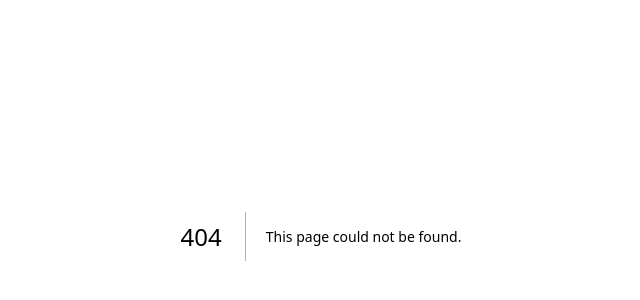
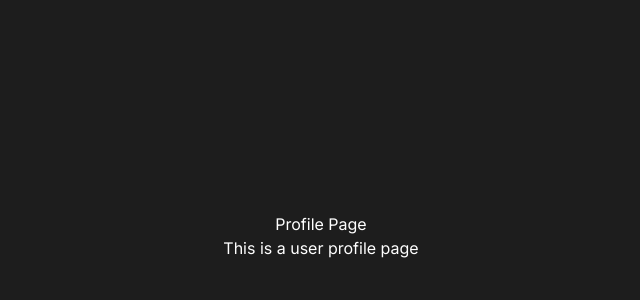
Before and after one commit to aruncode49/NEXT-JS-FULL-STACK-AUTHENTICATION-USING-JWT, a Next.js app: page /profile in a window 1280 px wide. Before the commit this address had no page. Shown: the part 164-464 px from the top of the page, without its empty margins (319-959 px from the left). Built offline with nearby package versions, Linux system fonts and the light colour scheme.

Commit message:
created profile page with dynamic slug or id

```diff
--- a/src/app/login/page.jsx
+++ b/src/app/login/page.jsx
@@ -1,3 +1,5 @@
+import Link from "next/link";
+
 const LoginPage = () => {
   return (
     <div className="flex flex-col justify-center items-center min-h-[100vh]">
@@ -31,6 +33,10 @@ const LoginPage = () => {
           Login
         </button>
       </form>
+
+      <Link href={"/signup"} className="text-blue-500 underline text-sm mt-4">
+        Visit Signup Page
+      </Link>
     </div>
   );
 };
--- /dev/null
+++ b/src/app/profile/[id]/page.jsx
@@ -0,0 +1,12 @@
+const SingleProfilePage = ({ params }) => {
+  const { id } = params;
+  return (
+    <div className="min-h-[100vh] flex flex-col justify-center items-center">
+      <h1>Single Profile Page</h1>
+      <p>This is a single user profile page</p>
+      <p>The id of the user is : {id} </p>
+    </div>
+  );
+};
+
+export default SingleProfilePage;
--- /dev/null
+++ b/src/app/profile/page.jsx
@@ -0,0 +1,10 @@
+const ProfilePage = () => {
+  return (
+    <div className="min-h-[100vh] flex flex-col justify-center items-center">
+      <h1>Profile Page</h1>
+      <p>This is a user profile page</p>
+    </div>
+  );
+};
+
+export default ProfilePage;
--- a/src/app/signup/page.jsx
+++ b/src/app/signup/page.jsx
@@ -1,3 +1,5 @@
+import Link from "next/link";
+
 const SignupPage = () => {
   return (
     <div className="flex flex-col justify-center items-center min-h-[100vh]">
@@ -43,6 +45,10 @@ const SignupPage = () => {
           Sign Up
         </button>
       </form>
+
+      <Link href={"/login"} className="text-blue-500 underline text-sm mt-4">
+        Visit Login Page
+      </Link>
     </div>
   );
 };
```
